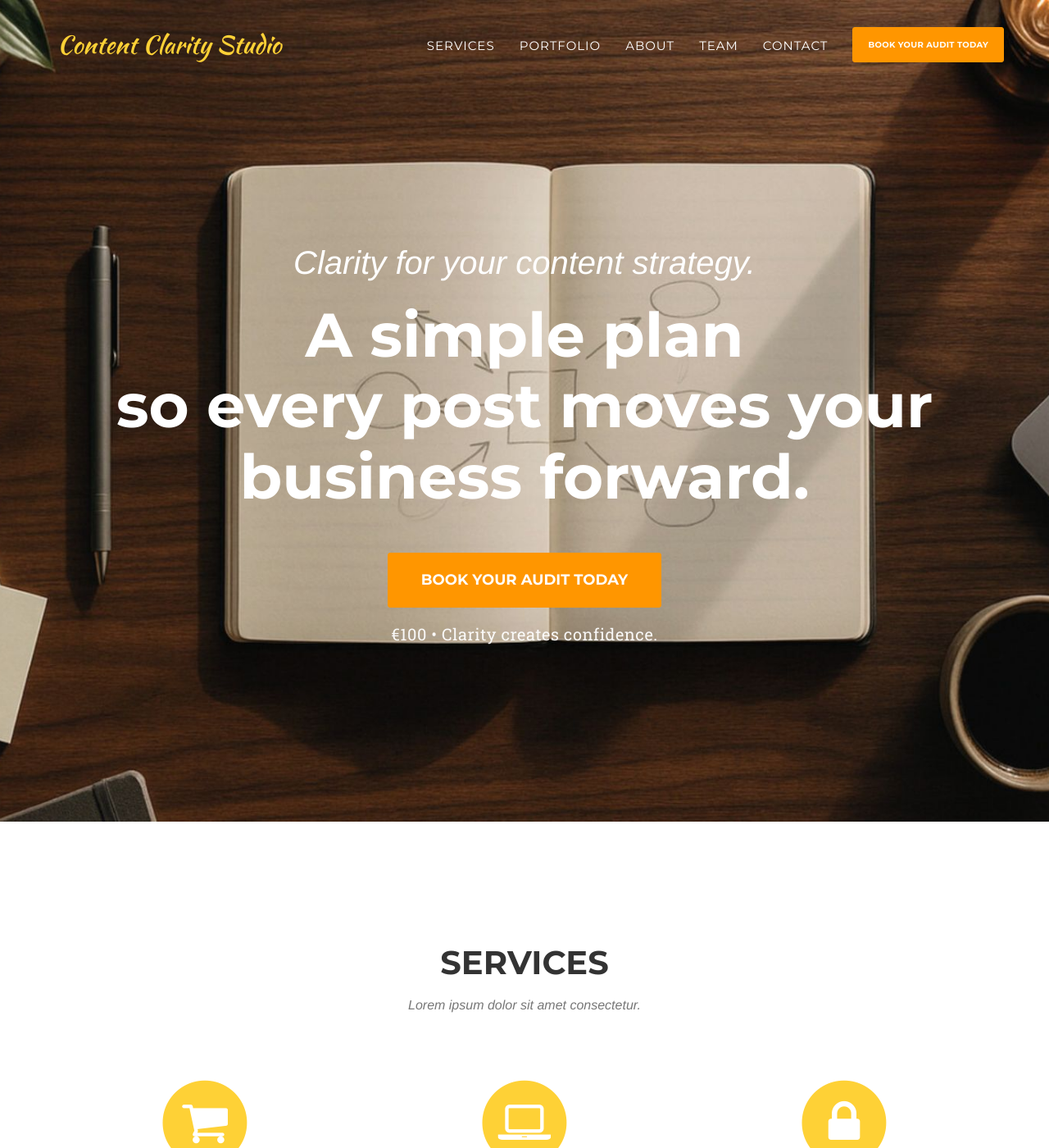
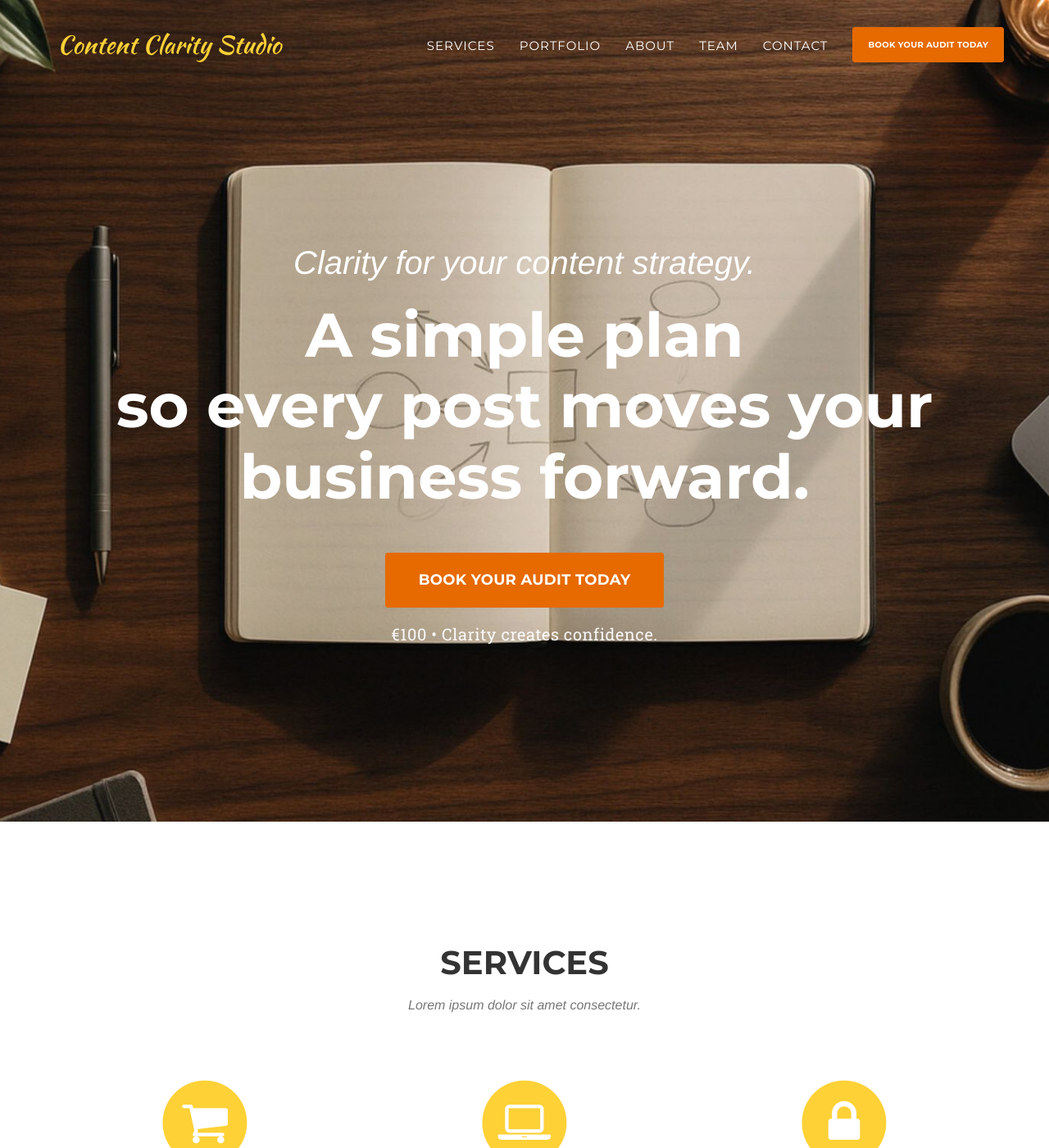
Before and after one commit to ContentClarityStudio/contentclaritystudio.github.io, a Jekyll site: the page built from index.html, in a window 1280 px wide and 1400 px high. Shown: the whole window at 82% size. Built offline with Jekyll 4.4.1, drawn with Linux system fonts in a browser that asks for light colours; some web fonts are replaced.

Commit message:
Update overrides.css
changing nav bar colours, replaced whole file

```diff
--- a/css/overrides.css
+++ b/css/overrides.css
@@ -20,15 +20,11 @@ header .intro-heading {
   color: #fff;
   opacity: 0.95;
   letter-spacing: 0.5px;
-text-transform: none;
-
+  text-transform: none;
 }
 
-/* Adjust for smaller screens */
 @media (max-width: 576px) {
-  .hero-subtext {
-    font-size: 1.4rem;
-  }
+  .hero-subtext { font-size: 1.4rem; }
 }
 
 /* Keep default gold ONLY for non-CTA primary buttons in the navbar */
@@ -44,47 +40,36 @@ text-transform: none;
   color: #fff;
 }
 
-
 /* --------------------------------------------------------- */
-/* Custom orange-gold CTA buttons (hero + navbar) */
+/* UPDATED CTA buttons (hero + navbar): base #e66a00, hover #cc5f00 */
 .btn.btn-primary.btn-cta {
-  background-color: #ff9600;  /* your standout orange-gold */
-  border-color: #ff9600;
+  background-color: #e66a00;   /* base */
+  border-color: #e66a00;
   color: #fff;
+  font-weight: 700;             /* bold for “large text” AA */
+  font-size: 18px;              /* large text threshold */
+  letter-spacing: 0.3px;
   transition: all 0.2s ease-in-out;
 }
 
 .btn.btn-primary.btn-cta:hover,
 .btn.btn-primary.btn-cta:focus {
-  background-color: #e68600;  /* deeper orange on hover */
-  border-color: #e68600;
+  background-color: #cc5f00;   /* deeper, confident hover */
+  border-color: #cc5f00;
   color: #fff;
+  transform: translateY(-1px);
+  box-shadow: 0 3px 10px rgba(0,0,0,0.25);
 }
 
-/* Explicitly cover the navbar context (belt & braces) */
-.navbar-nav > li > .btn.btn-primary.btn-cta:hover,
-.navbar-nav > li > .btn.btn-primary.btn-cta:focus {
-  background-color: #e68600;
-  border-color: #e68600;
+/* Navbar alignment for CTA (applies only in navbar context) */
+.navbar-nav > li > .btn.btn-primary.btn-cta {
+  margin-top: 8px;
+  margin-bottom: 8px;
 }
 
-/* Make navbar Book CTA text match hero CTA (bold + consistent spacing) */
-.navbar-nav > li > .btn.btn-primary.btn-cta {
-  font-weight: 600;      /* same as hero button weight */
-  letter-spacing: 0.3px; /* optional: adds the same subtle spacing */
-}
-/* Center the Book CTA vertically inside the desktop navbar */
-.navbar-nav > li > .btn.btn-primary.btn-cta {
-  font-weight: 600;       /* keep the bold match */
-  letter-spacing: 0.3px;  /* subtle spacing */
-  margin-top: 8px;        /* base offset */
-  margin-bottom: 8px;     /* equal bottom offset */
-}
-
-/* Adjust when the navbar collapses on small screens */
 @media (max-width: 767px) {
   .navbar-nav > li > .btn.btn-primary.btn-cta {
-    margin-top: 10px;     /* keeps spacing when stacked */
+    margin-top: 10px;
     margin-bottom: 10px;
   }
 }
```
